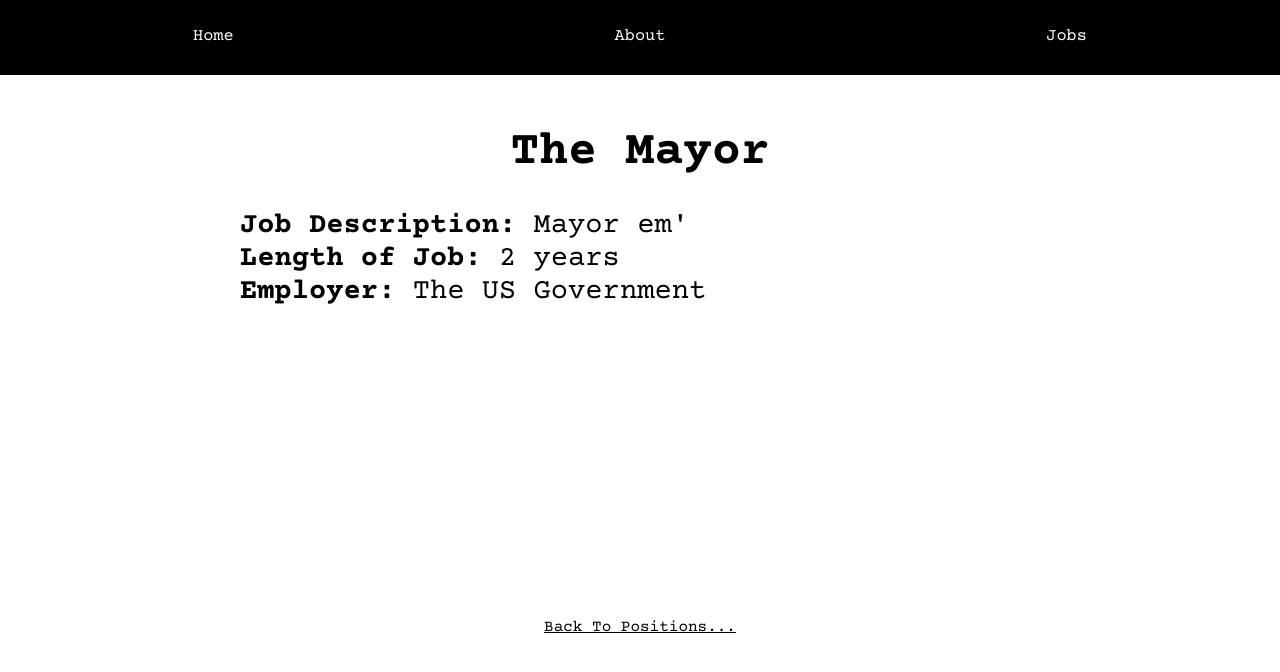
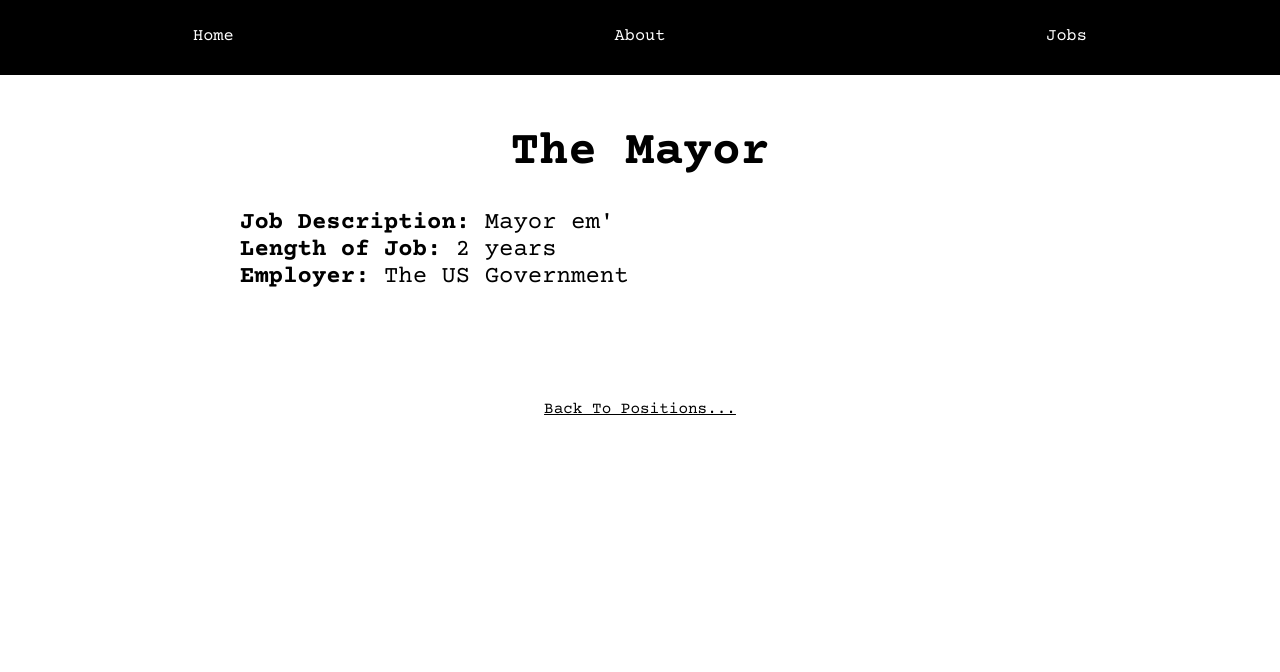
Before and after one commit to code-jude/midterm-project, an Angular app: page /jobs/1 in a window 1280 px wide. Shown: the top 672 px of the page. Built offline with nearby package versions, Linux system fonts and the light colour scheme.

Commit message:
Added if logic incase the id exceeds the length of the array

```diff
--- a/src/app/job-details/job-details.component.css
+++ b/src/app/job-details/job-details.component.css
@@ -14,11 +14,11 @@
     padding-top: 30px;
     padding-bottom: 10px;
     /* padding-left: 300px; */
-    font-size: 1.2em;
+    font-size: 1em;
 }
 
 #back {
-    margin-top: 300px;
+    margin-top: 100px;
     text-align: center;
     cursor: pointer;
     text-decoration: underline;
--- a/src/app/job-details/job-details.component.ts
+++ b/src/app/job-details/job-details.component.ts
@@ -2,6 +2,7 @@ import { Component, OnInit } from '@angular/core';
 import { JobServiceService } from '../job-service.service';
 import { ActivatedRoute } from '@angular/router';
 import { Job } from '../models/job';
+import { Router } from '@angular/router';
 
 @Component({
   selector: 'app-job-details',
@@ -12,16 +13,20 @@ export class JobDetailsComponent implements OnInit{
 
   job? : Job;
 
-constructor(private ourJobService: JobServiceService, private actRoute: ActivatedRoute){
+constructor(private ourJobService: JobServiceService, private actRoute: ActivatedRoute, private router: Router){
 
 }
 
   ngOnInit(): void {
     const id = this.actRoute.snapshot.params['jobId'];
 
-    this.ourJobService.getJob(id).subscribe(result => {
-      this.job = result;
-    })
+if(id<=this.ourJobService.getJobsLength()){
+  this.ourJobService.getJob(id).subscribe(result => {
+    this.job = result;})
+}
+else{
+  this.router.navigate(['**']);
+}
+
+    }
   }
-
-}
--- a/src/app/job-service.service.ts
+++ b/src/app/job-service.service.ts
@@ -67,4 +67,9 @@ export class JobServiceService {
   getJob(id: number): Observable<Job | undefined>{
     return of(this.jobList.find(j => j.id == id));
   }
+
+  getJobsLength(){
+    return(this.jobList.length);
+  }
+
 }
--- a/src/app/jobs/jobs.component.ts
+++ b/src/app/jobs/jobs.component.ts
@@ -12,8 +12,6 @@ export class JobsComponent implements OnInit {
 
   jobs: Job[] = [];
 
-  // job?: Job;
-
   constructor(private ourJobService: JobServiceService) {
 
   }
--- a/src/app/notfound/notfound.component.html
+++ b/src/app/notfound/notfound.component.html
@@ -4,4 +4,4 @@
     <img src = "assets/Images/CitizenKaneThompson.jpg" alt="Not Found Picture">
   </div>
 
-  <p [routerLink]="['/home']">"I didn't see nothing here..."</p>
+  <p [routerLink]="['/home']">"Help!!!!!"</p>
```
